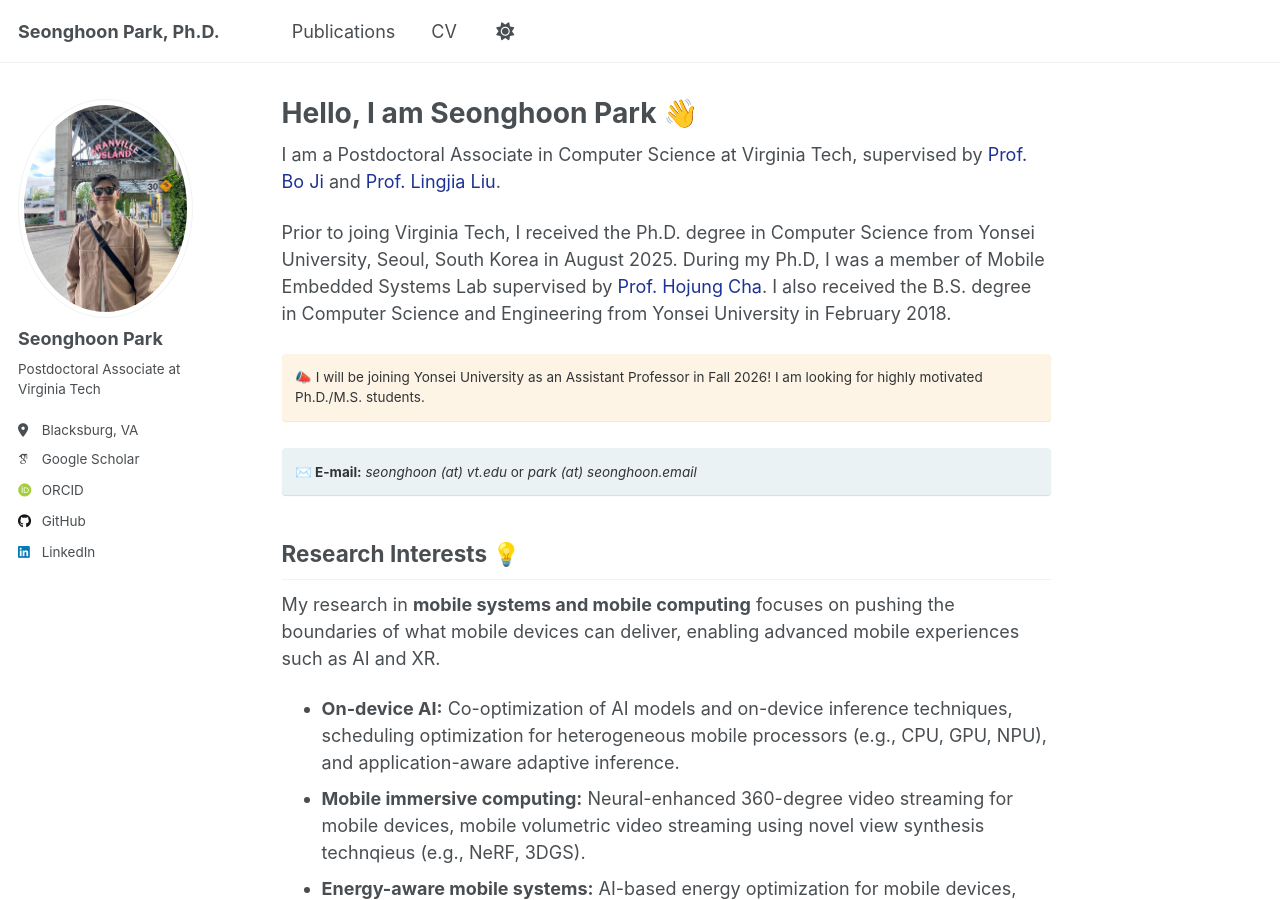
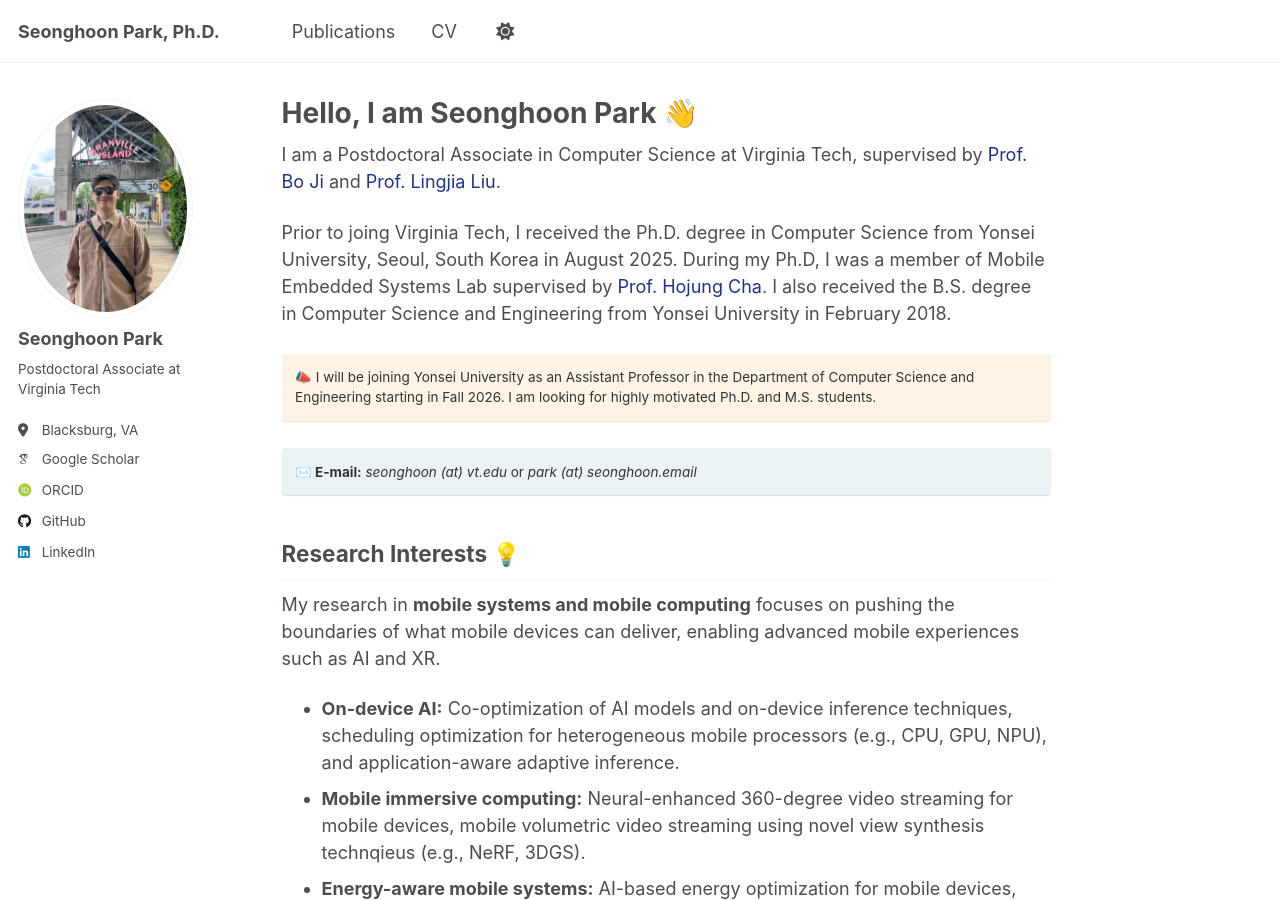
Before and after one commit to iamseonghoon/iamseonghoon.github.io, a Jekyll site: the page built from _pages/about.md, in a window 1280 px wide and 900 px high. Built offline with Jekyll 4.4.1, drawn with Linux system fonts in a browser that asks for light colours; some web fonts are replaced; a script that is not in the unit is left out.

Commit message:
update about.md

```diff
--- a/_pages/about.md
+++ b/_pages/about.md
@@ -11,7 +11,7 @@ I am a Postdoctoral Associate in Computer Science at Virginia Tech, supervised b
 
 Prior to joing Virginia Tech, I received the Ph.D. degree in Computer Science from Yonsei University, Seoul, South Korea in August 2025. During my Ph.D, I was a member of Mobile Embedded Systems Lab supervised by [Prof. Hojung Cha](https://mobed.yonsei.ac.kr/). I also received the B.S. degree in Computer Science and Engineering from Yonsei University in February 2018.
 
-📣 I will be joining Yonsei University as an Assistant Professor in Fall 2026! I am looking for highly motivated Ph.D./M.S. students.
+📣 I will be joining Yonsei University as an Assistant Professor in the Department of Computer Science and Engineering starting in Fall 2026. I am looking for highly motivated Ph.D. and M.S. students.
 {: .notice--warning}
 
 **✉️ E-mail:** *seonghoon (at) vt.edu* or *park (at) seonghoon.email*
```
